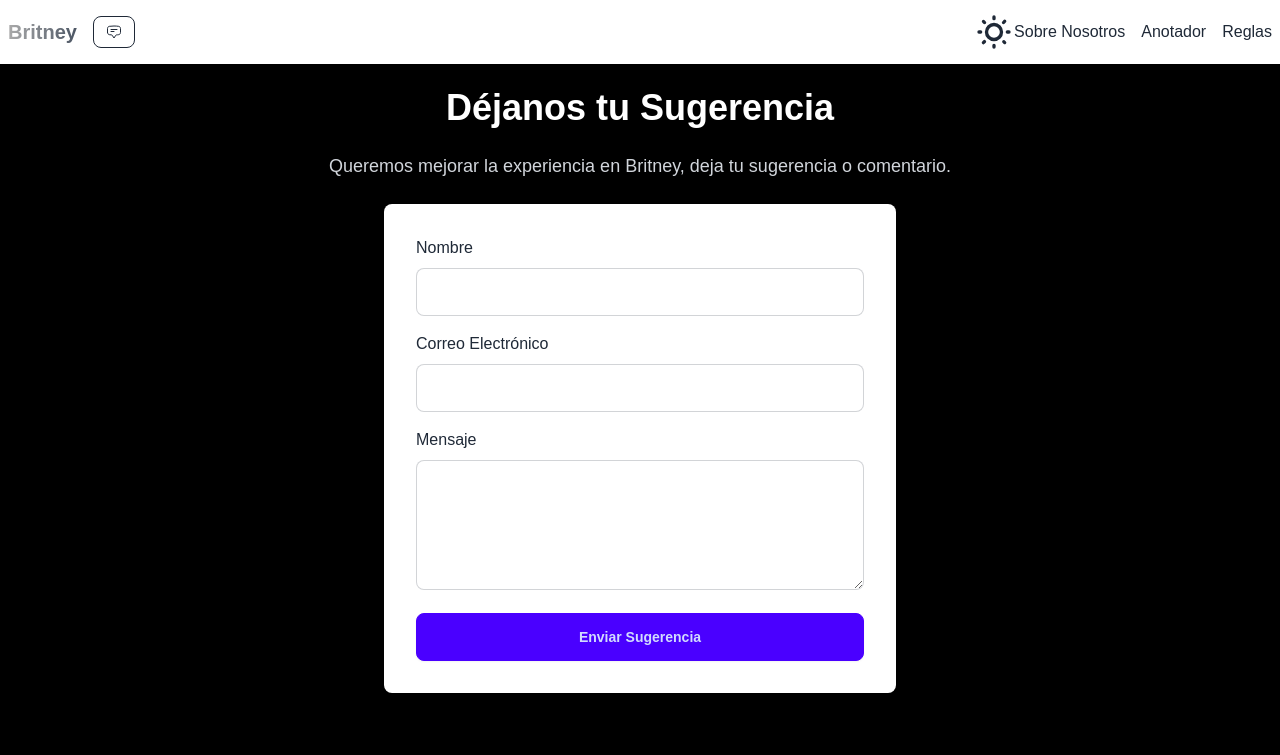
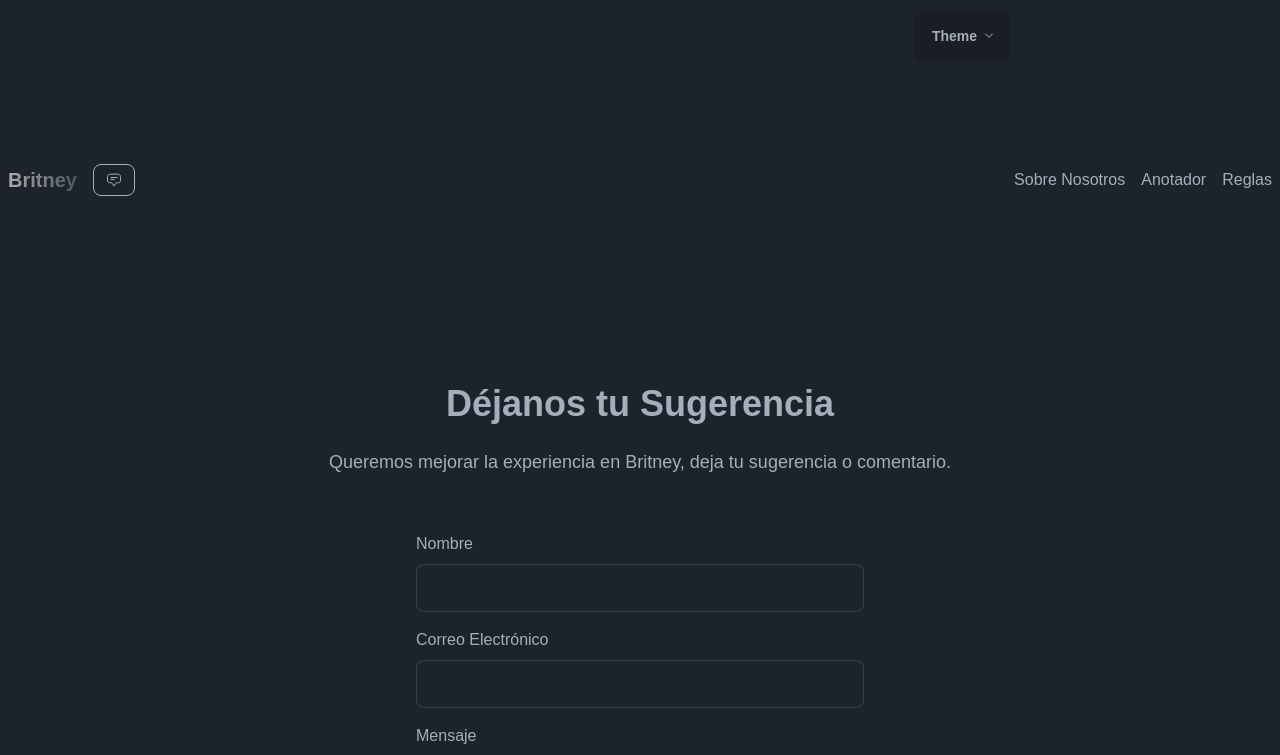
Before and after one commit to Gabito-17/Entre-Nosotros, a React (Create React App) app: page /sugerencias in a window 1280 px wide. Shown: the top 755 px of the page. Built offline with nearby package versions, Linux system fonts and the light colour scheme.

Commit message:
Correccion de los Temas

```diff
--- a/src/components/ChangeTheme.js
+++ b/src/components/ChangeTheme.js
@@ -1,27 +1,92 @@
-import React from "react";
+import React, { useEffect, useState } from "react";
 
 const ThemeToggle = () => {
+  const [theme, setTheme] = useState("default");
+
+  useEffect(() => {
+    // Aplica el tema al elemento <html>
+    document.documentElement.setAttribute("data-theme", theme);
+  }, [theme]);
+
+  const handleThemeChange = (event) => {
+    setTheme(event.target.value);
+  };
+
   return (
-    <label className="swap swap-rotate">
-      {/* this hidden checkbox controls the state */}
-      <input type="checkbox" className="theme-controller" value="light" />
-      {/* moon icon */}
-      <svg
-        className="swap-on h-10 w-10 fill-current"
-        xmlns="http://www.w3.org/2000/svg"
-        viewBox="0 0 24 24"
+    <div className="dropdown mb-72">
+      <div tabIndex={0} role="button" className="btn m-1">
+        Theme
+        <svg
+          width="12px"
+          height="12px"
+          className="inline-block h-2 w-2 fill-current opacity-60"
+          xmlns="http://www.w3.org/2000/svg"
+          viewBox="0 0 2048 2048"
+        >
+          <path d="M1799 349l242 241-1017 1017L7 590l242-241 775 775 775-775z"></path>
+        </svg>
+      </div>
+      <ul
+        tabIndex={0}
+        className="dropdown-content bg-base-300 rounded-box z-[1] w-52 p-2 shadow-2xl"
       >
-        <path d="M21.64,13a1,1,0,0,0-1.05-.14,8.05,8.05,0,0,1-3.37.73A8.15,8.15,0,0,1,9.08,5.49a8.59,8.59,0,0,1,.25-2A1,1,0,0,0,8,2.36,10.14,10.14,0,1,0,22,14.05,1,1,0,0,0,21.64,13Zm-9.5,6.69A8.14,8.14,0,0,1,7.08,5.22v.27A10.15,10.15,0,0,0,17.22,15.63a9.79,9.79,0,0,0,2.1-.22A8.11,8.11,0,0,1,12.14,19.73Z" />
-      </svg>{" "}
-      {/* sun icon */}
-      <svg
-        className="swap-off h-10 w-10 fill-current"
-        xmlns="http://www.w3.org/2000/svg"
-        viewBox="0 0 24 24"
-      >
-        <path d="M5.64,17l-.71.71a1,1,0,0,0,0,1.41,1,1,0,0,0,1.41,0l.71-.71A1,1,0,0,0,5.64,17ZM5,12a1,1,0,0,0-1-1H3a1,1,0,0,0,0,2H4A1,1,0,0,0,5,12Zm7-7a1,1,0,0,0,1-1V3a1,1,0,0,0-2,0V4A1,1,0,0,0,12,5ZM5.64,7.05a1,1,0,0,0,.7.29,1,1,0,0,0,.71-.29,1,1,0,0,0,0-1.41l-.71-.71A1,1,0,0,0,4.93,6.34Zm12,.29a1,1,0,0,0,.7-.29l.71-.71a1,1,0,1,0-1.41-1.41L17,5.64a1,1,0,0,0,0,1.41A1,1,0,0,0,17.66,7.34ZM21,11H20a1,1,0,0,0,0,2h1a1,1,0,0,0,0-2Zm-9,8a1,1,0,0,0-1,1v1a1,1,0,0,0,2,0V20A1,1,0,0,0,12,19ZM18.36,17A1,1,0,0,0,17,18.36l.71.71a1,1,0,0,0,1.41,0,1,1,0,0,0,0-1.41ZM12,6.5A5.5,5.5,0,1,0,17.5,12,5.51,5.51,0,0,0,12,6.5Zm0,9A3.5,3.5,0,1,1,15.5,12,3.5,3.5,0,0,1,12,15.5Z" />
-      </svg>
-    </label>
+        <li>
+          <input
+            type="radio"
+            name="theme-dropdown"
+            className="theme-controller btn btn-sm btn-block btn-ghost justify-start"
+            aria-label="Default"
+            value="dark"
+            onChange={handleThemeChange}
+            checked={theme === "default"}
+          />
+        </li>
+        <li>
+          <input
+            type="radio"
+            name="theme-dropdown"
+            className="theme-controller btn btn-sm btn-block btn-ghost justify-start"
+            aria-label="Retro"
+            value="retro"
+            onChange={handleThemeChange}
+            checked={theme === "retro"}
+          />
+        </li>
+        <li>
+          <input
+            type="radio"
+            name="theme-dropdown"
+            className="theme-controller btn btn-sm btn-block btn-ghost justify-start"
+            aria-label="Cyberpunk"
+            value="cyberpunk"
+            onChange={handleThemeChange}
+            checked={theme === "cyberpunk"}
+          />
+        </li>
+        <li>
+          <input
+            type="radio"
+            name="theme-dropdown"
+            className="theme-controller btn btn-sm btn-block btn-ghost justify-start"
+            aria-label="Valentine"
+            value="dark"
+            onChange={handleThemeChange}
+            checked={theme === "valentine"}
+          />
+        </li>
+        <li>
+          <input
+            type="radio"
+            name="theme-dropdown"
+            className="theme-controller btn btn-sm btn-block btn-ghost justify-start"
+            aria-label="Aqua"
+            value="light"
+            onChange={handleThemeChange}
+            checked={theme === "light"}
+          />
+        </li>
+      </ul>
+    </div>
   );
 };
 
--- a/src/index.css
+++ b/src/index.css
@@ -9,17 +9,6 @@ body {
   font-family: Arial, sans-serif; /* Fuente básica */
 }
 
-.bg-blurred {
-  background-image: url("C:\Users\Gabito\OneDrive\Documentos\React\anotador-frontend\src\resources\i4.jpg"); /* URL de la imagen */
-  background-size: cover; /* Asegura que la imagen cubra toda la pantalla */
-  background-position: center; /* Centra la imagen */
-  background-repeat: no-repeat; /* Evita que la imagen se repita */
-  filter: blur(10px); /* Aplica el desenfoque */
-  height: 100vh; /* Asegura que el fondo cubra toda la pantalla */
-  position: absolute;
-  width: 100%;
-  z-index: -1; /* Coloca el fondo detrás del contenido */
-}
 /* Estructura para escritorio (pantallas grandes) */
 @media (min-width: 1024px) {
   .container {
--- a/src/pages/LandingPage.js
+++ b/src/pages/LandingPage.js
@@ -1,20 +1,12 @@
 import React from "react";
 import Carousel from "../components/Carousel";
 import i1 from "../resources/i1.jpg";
-import backgroundImage from "../resources/i4.jpg";
 
 const LandingPage = () => {
   return (
-    <div
-      className="min-h-screen bg-cover bg-center bg-no-repeat"
-      style={{
-        backgroundImage: `url(${backgroundImage})`,
-        backgroundSize: "cover",
-        backgroundPosition: "center",
-      }}
-    >
+    <div className="min-h-screen bg-cover bg-center bg-no-repeat">
       {/* Introducción */}
-      <section className="py-8 bg-base-100 bg-opacity-55">
+      <section className="py-8">
         <div className="container rounded-lg mx-auto text-center px-4 lg:text-left lg:flex lg:items-center lg:space-x-8 overflow-x-hidden">
           {/* Texto descriptivo */}
           <div className="lg:w-1/2">
@@ -53,7 +45,7 @@ const LandingPage = () => {
       </section>
 
       {/* Características */}
-      <section className="py-12 sm:py-16 bg-base-200 bg-opacity-55">
+      <section className="py-12 sm:py-16 ">
         <div className="mx-auto px-4">
           <div className="flex justify-center content">
             <Carousel />
@@ -62,7 +54,7 @@ const LandingPage = () => {
       </section>
 
       {/* Llamado a la acción */}
-      <section className="py-12 sm:py-16 bg-base-100 bg-opacity-55 text-center px-4">
+      <section className="py-12 sm:py-16 text-center px-4">
         <h2 className="text-3xl sm:text-4xl font-bold mb-4 sm:mb-6">
           ¡Empieza a usar Britney hoy!
         </h2>
--- a/src/pages/SuggestionPage.js
+++ b/src/pages/SuggestionPage.js
@@ -17,13 +17,14 @@ const SuggestionsPage = () => {
   };
 
   return (
-    <div className="min-h-screen bg-cover bg-center bg-no-repeat py-6 bg-black px-4">
+    <div className="min-h-screen py-6  px-4">
       <div className="mx-auto text-center">
-        <h2 className="text-3xl sm:text-4xl font-bold mb-6 text-white">
+        <h2 className="text-3xl sm:text-4xl font-bold mb-6">
           Déjanos tu Sugerencia
         </h2>
-        <p className="text-md sm:text-lg mb-6 text-gray-300">
-          Queremos mejorar la experiencia en Britney, deja tu sugerencia o comentario.
+        <p className="text-md sm:text-lg mb-6">
+          Queremos mejorar la experiencia en Britney, deja tu sugerencia o
+          comentario.
         </p>
 
         {success && (
@@ -32,7 +33,7 @@ const SuggestionsPage = () => {
 
         <form
           onSubmit={handleSubmit}
-          className="max-w-lg mx-auto bg-white dark:bg-gray-800 p-8 rounded-lg shadow-lg"
+          className="max-w-lg mx-auto p-8 rounded-lg shadow-lg"
         >
           <div className="mb-4">
             <label htmlFor="name" className="block text-left mb-2">
--- a/tailwind.config.js
+++ b/tailwind.config.js
@@ -5,7 +5,7 @@ module.exports = {
   theme: {
     extend: {},
     daisyui: {
-      themes: ["light", "dark"],
+      themes: ["light", "dark", "cyberpunk"],
     },
   },
   plugins: [require("daisyui")],
```
